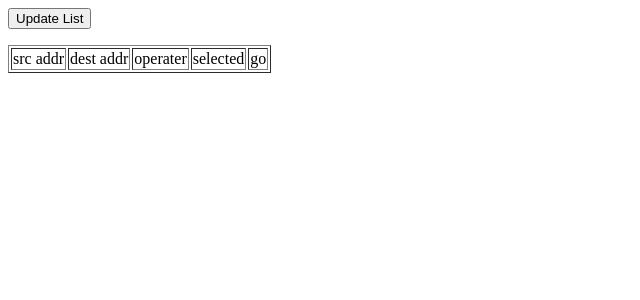
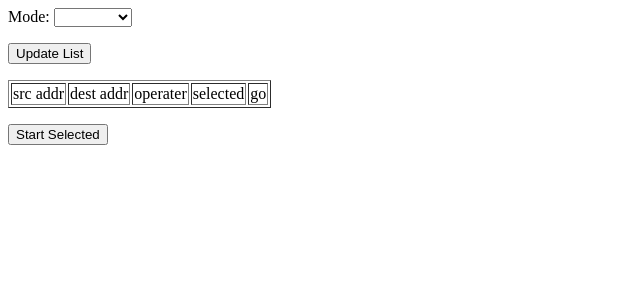
Before and after one commit to Ready2Code/smt_system, a Django app: template common/ts_adapter/templates/ts_adapter.html in a window 1280 px wide. Shown: the top 300 px of the page, without its empty margins (0-640 px from the left). Run offline with Django 3.2, Linux system fonts and the light colour scheme; the template is opened without the code that fills it: most values are stand-ins (such as "Sample title", 1, 10 or a date in 2020).

Commit message:
modify ts_adapter

```diff
--- a/client/client/urls.py
+++ b/client/client/urls.py
@@ -46,4 +46,6 @@ urlpatterns = [
     url(r'^ts_adapter/update_list/$',   ts_adapter_views.update_list,         name='update_list'),
     url(r'^ts_adapter/modify/$',        ts_adapter_views.modify_item,              name='modify'),
     url(r'^ts_adapter/delete/$',        ts_adapter_views.delete_item,              name='delete'),
+    url(r'^ts_adapter/start/$',         ts_adapter_views.start,              name='start_ts_adapter'),
+    url(r'^ts_adapter/stop/$',          ts_adapter_views.stop,              name='stop_ts_adapter'),
 ]
--- a/common/ts_adapter/templates/ts_adapter.html
+++ b/common/ts_adapter/templates/ts_adapter.html
@@ -5,6 +5,12 @@
         <script src="{{STATIC_URL}}jquery.min.js"  ></script>
     </head>
     <body >
+        Mode:
+        <select id="mode">
+            <option value="ip2ts">ip2ts ~~~</option>
+            <option value="ts2ip">ts2ip ***</option>
+        </select>
+        <p/>
         <button type='button' id='update_list'> Update List </button>
         <p/>
         <table id='ts_adapter_list' border="1" >
@@ -15,6 +21,8 @@
             <td> go </td>
         </table>
 
+        <p/>
+        <button type='button' id='start_selected'> Start Selected </button>
 
         <script>
             function delete_item() {
@@ -38,6 +46,35 @@
                }
 
             }
+            function start() {
+               fa = $(this).parent().parent()
+               srcaddr = fa.find('input.srcaddr')[0]
+               destaddr = fa.find('input.destaddr')[0]
+               if('' == srcaddr.value) {
+                   console.log('empty value')
+               } else {
+                   $.get("start/",{ mode:$("#mode").val(), src_addr:srcaddr.value, dest_addr: destaddr.value})
+               }
+            }
+            function stop_item(){
+               fa = $(this).parent().parent()
+               srcaddr = fa.find('input.srcaddr')[0]
+               if('' == srcaddr.value) {
+                   console.log('empty value')
+               } else {
+                   $.get("stop/",{src_addr:srcaddr.value})
+               }
+            }
+
+            function start_selected() {
+                $("tr.list_info").each(
+                    function() {
+                        if($(this).find('input.selected')[0].checked) {
+                            $(this).find('button.start')[0].click()
+                        }
+                    }
+                )
+            }
             function update_list() {
                     $.get("update_list/",function(ret){
                         $("tr.list_info").remove()
@@ -56,15 +93,16 @@
 			   newtr = newtr + "<td>" + "<input class='destaddr' type='text' value='"+destaddr+"'/>" + "</td>"
 			   newtr = newtr + "<td>" + "<button class='modify'>Modify</button>" +
                                                     "<button class='delete'>Delete</button>" + "</td>"
-			   newtr = newtr + "<td>" + "<input type='checkbox'/>" + "</td>"
-			   newtr = newtr + "<td>" + "<button>Start</button>" + "</td>"
+			   newtr = newtr + "<td>" + "<input class='selected' type='checkbox' checked=true />" + "</td>"
+			   newtr = newtr + "<td>" + "<button class='start'>Start</button>"  +
+			                            "<button class='stop'>Stop</button>" + "</td>"
 			   newtr = newtr + "</tr>"
 			}
                         $("#ts_adapter_list").append(newtr)
                         $(".modify").click(modify)
                         $(".delete").click(delete_item)
-                        //set_event_response()
-                        //$('#result').html(channels)
+                        $(".start").click(start)
+                        $(".stop").click(stop_item)
                     })
 
             }
@@ -84,8 +122,10 @@
 
 
             $(document).ready(function(){
+                $("#mode").val("{{mode}}")
                 update_list()
                 $("#update_list").click(update_list)
+                $("#start_selected").click(start_selected)
             });
 
         </script>
```
Also changed, not shown: common/ts_adapter/MMTtool.py (added, +48 -0 lines), common/ts_adapter/views.py (+15 -1 lines), 1 other file.
